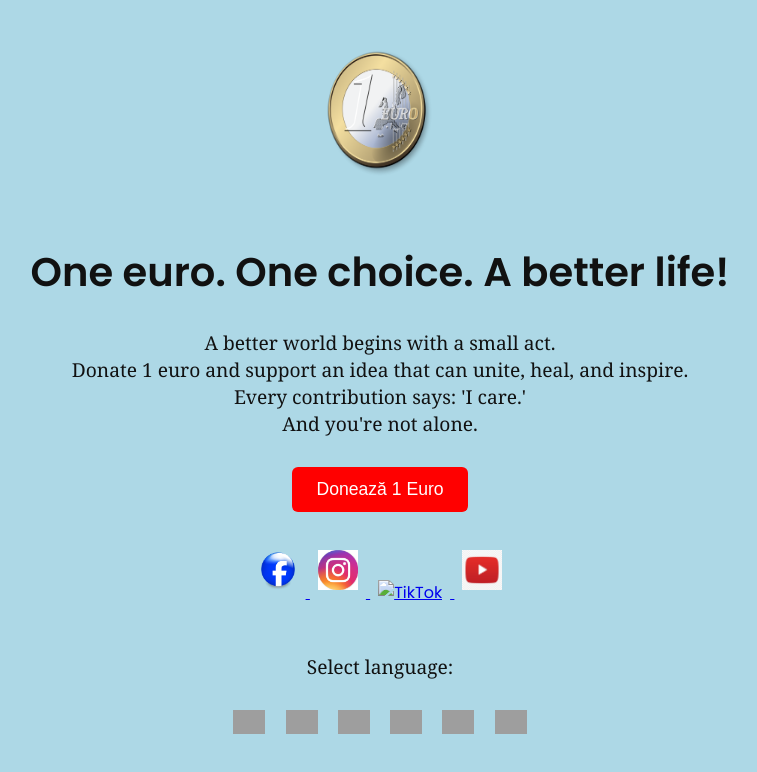
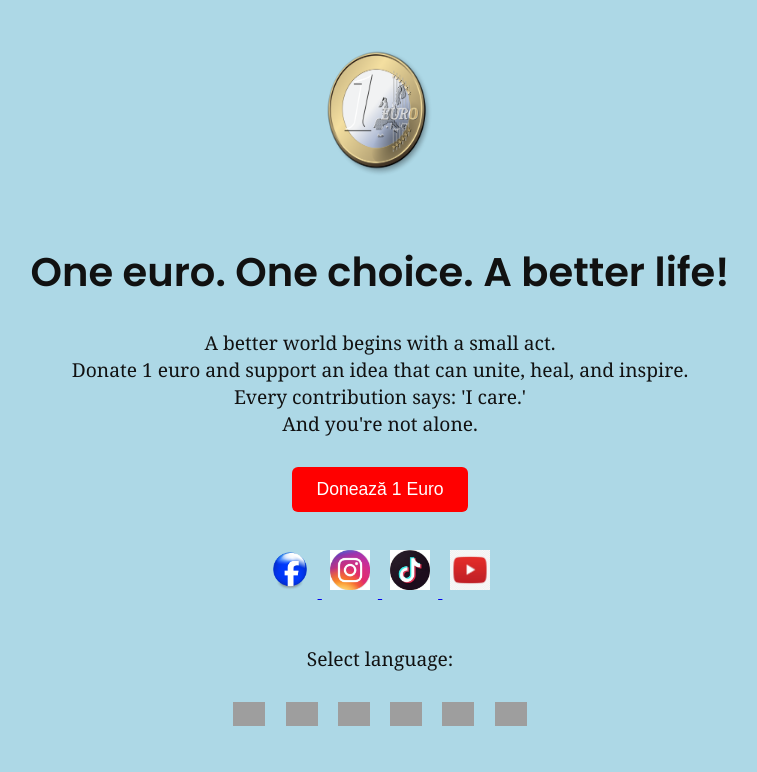
Before and after one commit to all1euro/1euro_project, a plain HTML site: page index.html in a window 1280 px wide. Shown: the whole page, without its empty margins (260-1017 px from the left). Drawn offline with Linux system fonts and the light colour scheme; grey boxes are pictures that could not be loaded.

Commit message:
Änderung2

```diff
--- a/index.html
+++ b/index.html
@@ -113,7 +113,7 @@
 </a>
 
 <a href="https://www.tiktok.com/@all1euro" target="_blank">
-    <img src="Je n'ai pas tik tok car j'ai 9ans mais plus tard dans ma vie je l'installerais ).jpg" alt="TikTok">
+    <img src="Je n'ai pas tik tok car j'ai 9ans mais plus tard dans ma vie je l'instalerais _).jpg" alt="TikTok">
 </a>
 
 <a href="https://www.youtube.com/@All1euro.project" target="_blank">
```
